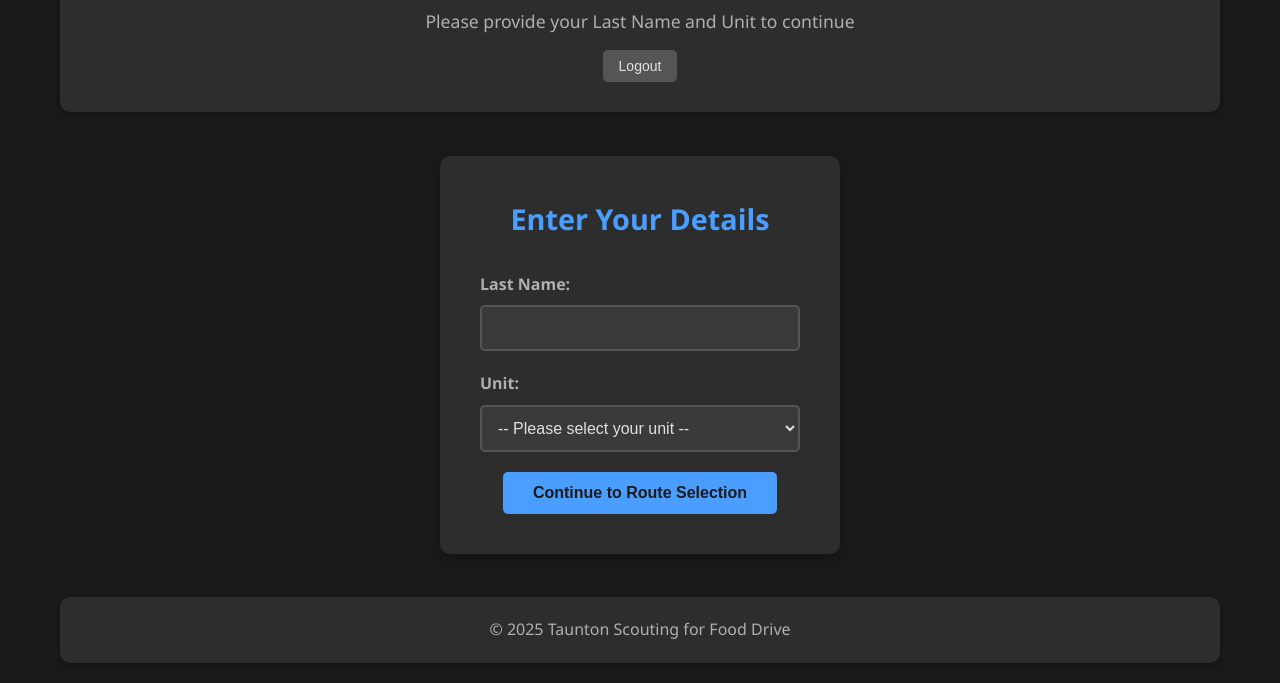
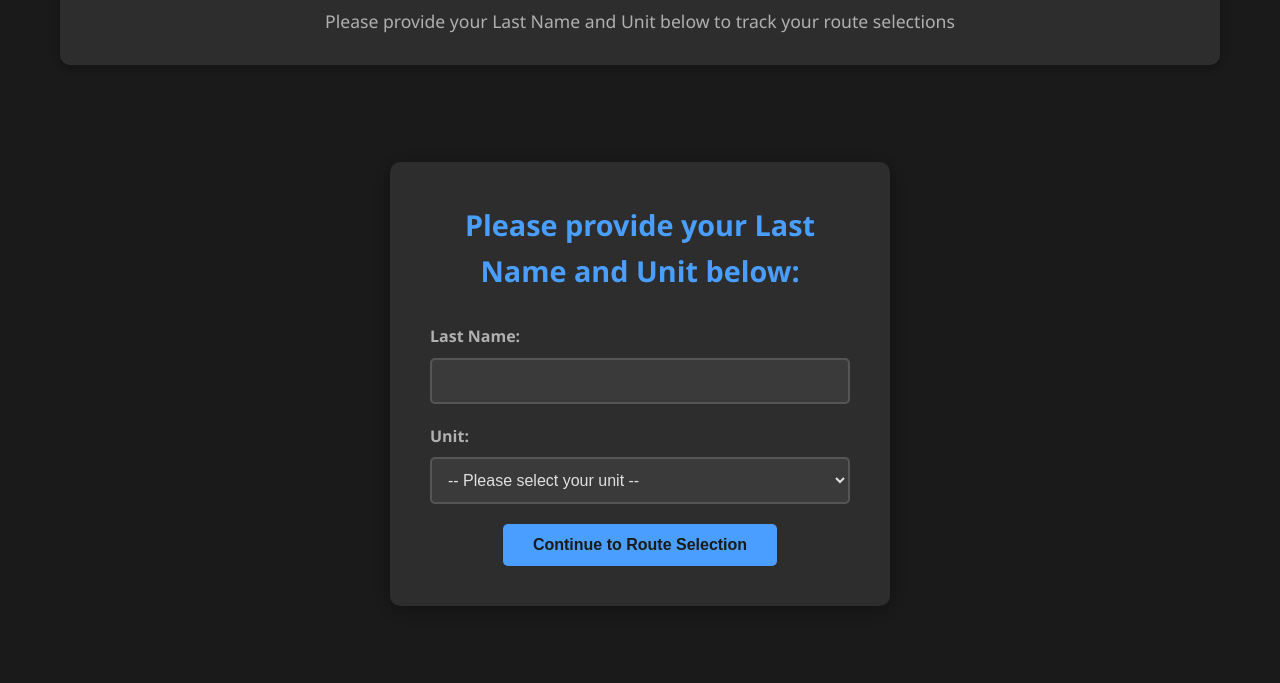
Before and after one commit to jagnetta/sff-tracker, a plain HTML site: page user-info.html in a window 1280 px wide. Shown: the part 117-800 px from the top of the page. Drawn offline with Linux system fonts and the light colour scheme; sample sign-in values are in the browser's storage.

Commit message:
Removes Footers and Some Logout buttons

```diff
--- a/user-info.html
+++ b/user-info.html
@@ -10,16 +10,13 @@
     <div class="container">
         <header>
             <h1>User Information</h1>
-            <p>Please provide your Last Name and Unit to continue</p>
-            <div class="logout-section">
-                <button onclick="logout()" class="btn-secondary">Logout</button>
-            </div>
+            <p>Please provide your Last Name and Unit below to track your route selections</p>
         </header>
 
         <main>
             <div class="user-info-container">
-                <h2>Enter Your Details</h2>
                 <form id="userInfoForm">
+                    <h2>Please provide your Last Name and Unit below:</h2>
                     <div class="form-group">
                         <label for="lastName">Last Name:</label>
                         <input type="text" id="lastName" name="lastName" required>
@@ -49,9 +46,6 @@
             </div>
         </main>
 
-        <footer>
-            <p>&copy; 2025 Taunton Scouting for Food Drive</p>
-        </footer>
     </div>
 
     <script src="auth.js"></script>
```
Also changed, not shown: admin-dashboard.html (+0 -3 lines), confirm-routes.html (+0 -3 lines), details.html (+0 -3 lines), home.html (+1 -6 lines), login.html (+2 -6 lines), routes.html (+0 -3 lines).
